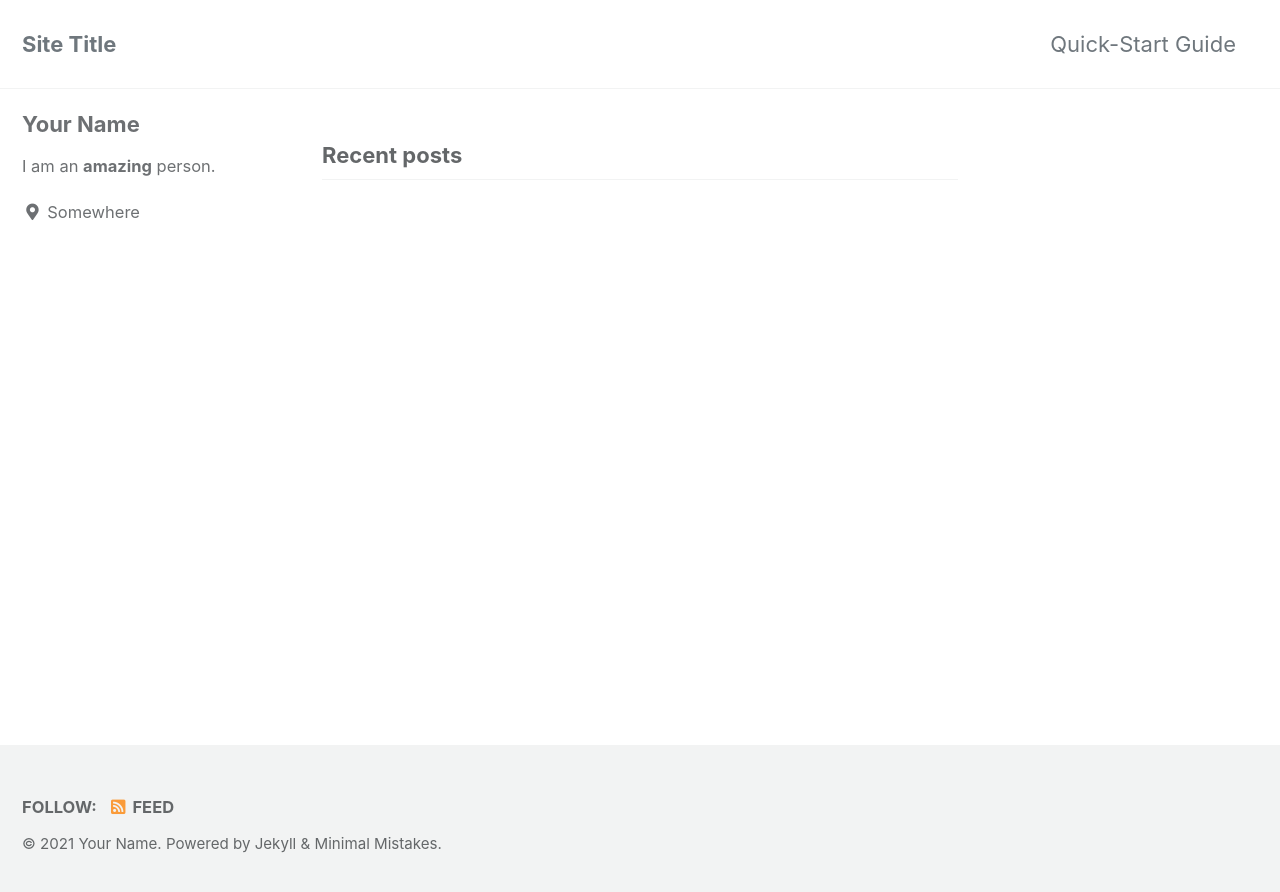
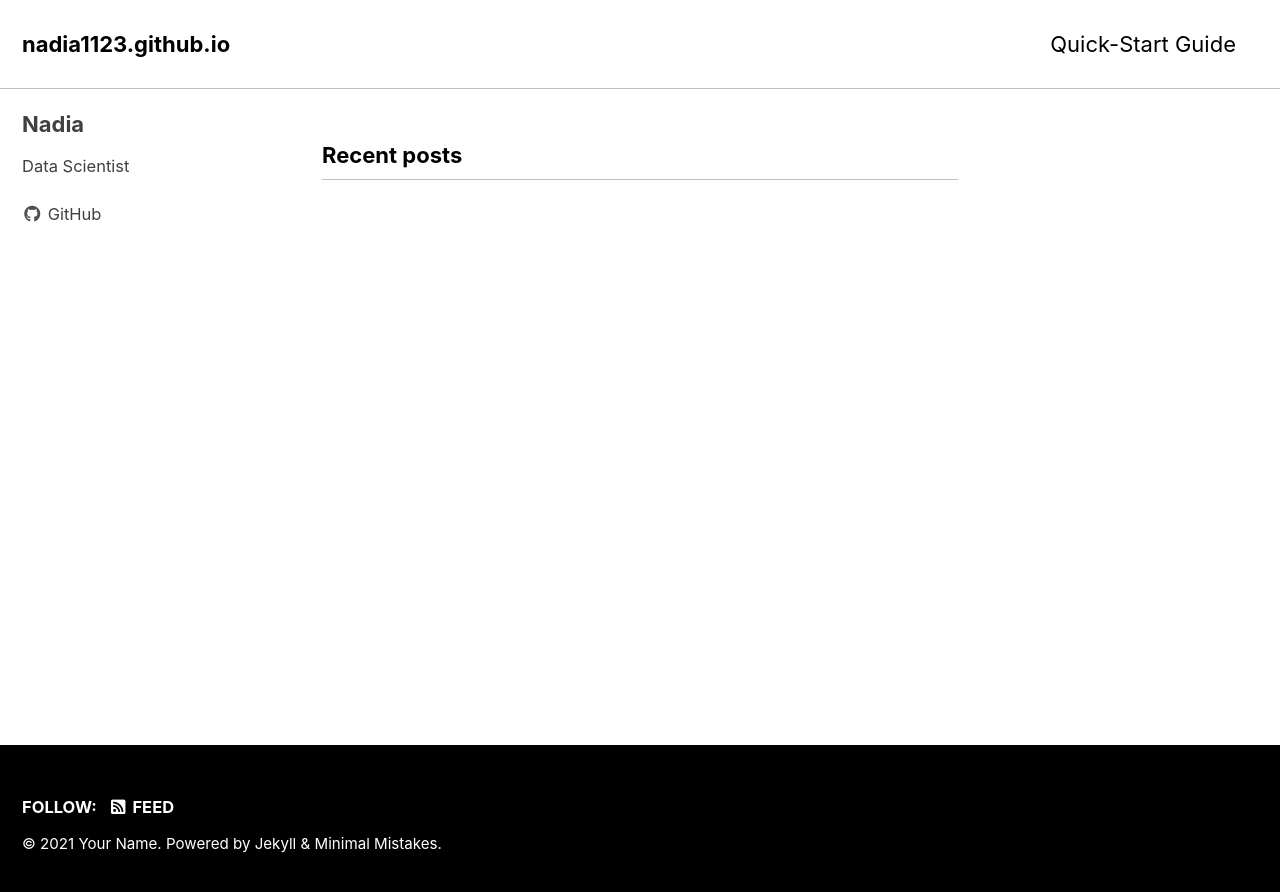
Before and after one commit to nadia1123/nadia1123.github.io, a Jekyll site: the page built from index.html, in a window 1280 px wide. Shown: the top 892 px of the page. Built offline with Jekyll 4.4.1, drawn with Linux system fonts in a browser that asks for light colours; cached includes are drawn as plain includes; the list of posts is cut into pages by our own code.

Commit message:
Initialise blog

```diff
--- a/_config.yml
+++ b/_config.yml
@@ -12,11 +12,11 @@
 
 # theme                  : "minimal-mistakes-jekyll"
 # remote_theme           : "mmistakes/minimal-mistakes"
-minimal_mistakes_skin    : "default" # "air", "aqua", "contrast", "dark", "dirt", "neon", "mint", "plum", "sunrise"
+minimal_mistakes_skin    : "contrast" # "air", "aqua", "contrast", "dark", "dirt", "neon", "mint", "plum", "sunrise"
 
 # Site Settings
 locale                   : "en-US"
-title                    : "Site Title"
+title                    : "nadia1123.github.io"
 title_separator          : "-"
 subtitle                 : # site tagline that appears below site title in masthead
 name                     : "Your Name"
@@ -69,21 +69,6 @@ bing_site_verification   :
 yandex_site_verification :
 naver_site_verification  :
 
-# Social Sharing
-twitter:
-  username               :
-facebook:
-  username               :
-  app_id                 :
-  publisher              :
-og_image                 : # Open Graph/Twitter default site image
-# For specifying social profiles
-# - https://developers.google.com/structured-data/customize/social-profiles
-social:
-  type                   : # Person or Organization (defaults to Person)
-  name                   : # If the user or organization name differs from the site's name
-  links: # An array of links to social media profiles
-
 # Analytics
 analytics:
   provider               : false # false (default), "google", "google-universal", "google-gtag", "custom"
@@ -94,52 +79,15 @@ analytics:
 
 # Site Author
 author:
-  name             : "Your Name"
+  name             : "Nadia"
   avatar           : # path of avatar image, e.g. "/assets/images/bio-photo.jpg"
-  bio              : "I am an **amazing** person."
-  location         : "Somewhere"
+  bio              : "Data Scientist"
+  location         : # "Somewhere"
   email            :
   links:
-    - label: "Email"
-      icon: "fas fa-fw fa-envelope-square"
-      # url: "mailto:your.name@email.com"
-    - label: "Website"
-      icon: "fas fa-fw fa-link"
-      # url: "https://your-website.com"
-    - label: "Twitter"
-      icon: "fab fa-fw fa-twitter-square"
-      # url: "https://twitter.com/"
-    - label: "Facebook"
-      icon: "fab fa-fw fa-facebook-square"
-      # url: "https://facebook.com/"
     - label: "GitHub"
       icon: "fab fa-fw fa-github"
-      # url: "https://github.com/"
-    - label: "Instagram"
-      icon: "fab fa-fw fa-instagram"
-      # url: "https://instagram.com/"
-
-# Site Footer
-footer:
-  links:
-    - label: "Twitter"
-      icon: "fab fa-fw fa-twitter-square"
-      # url:
-    - label: "Facebook"
-      icon: "fab fa-fw fa-facebook-square"
-      # url:
-    - label: "GitHub"
-      icon: "fab fa-fw fa-github"
-      # url:
-    - label: "GitLab"
-      icon: "fab fa-fw fa-gitlab"
-      # url:
-    - label: "Bitbucket"
-      icon: "fab fa-fw fa-bitbucket"
-      # url:
-    - label: "Instagram"
-      icon: "fab fa-fw fa-instagram"
-      # url:
+      url: "https://github.com/nadia1123/"
 
 
 # Reading Files
```
Also changed, not shown: README.md.
